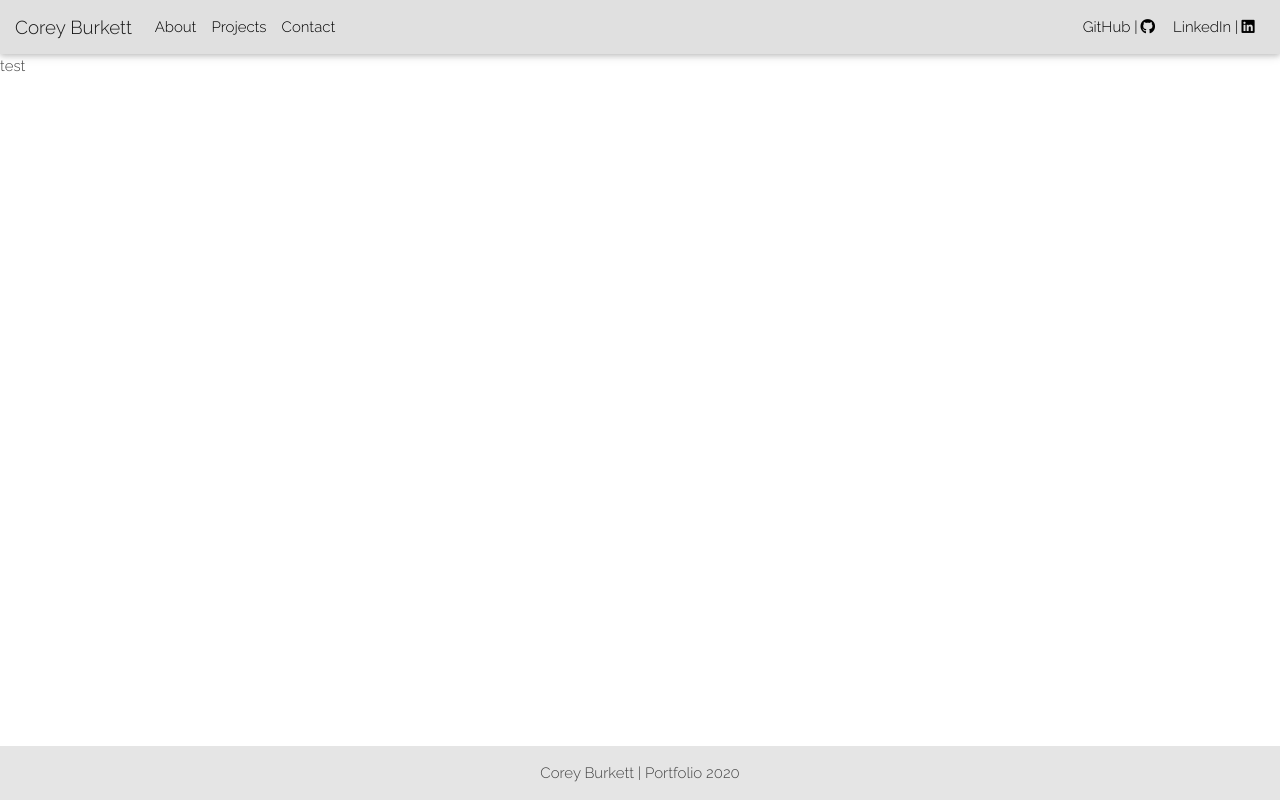
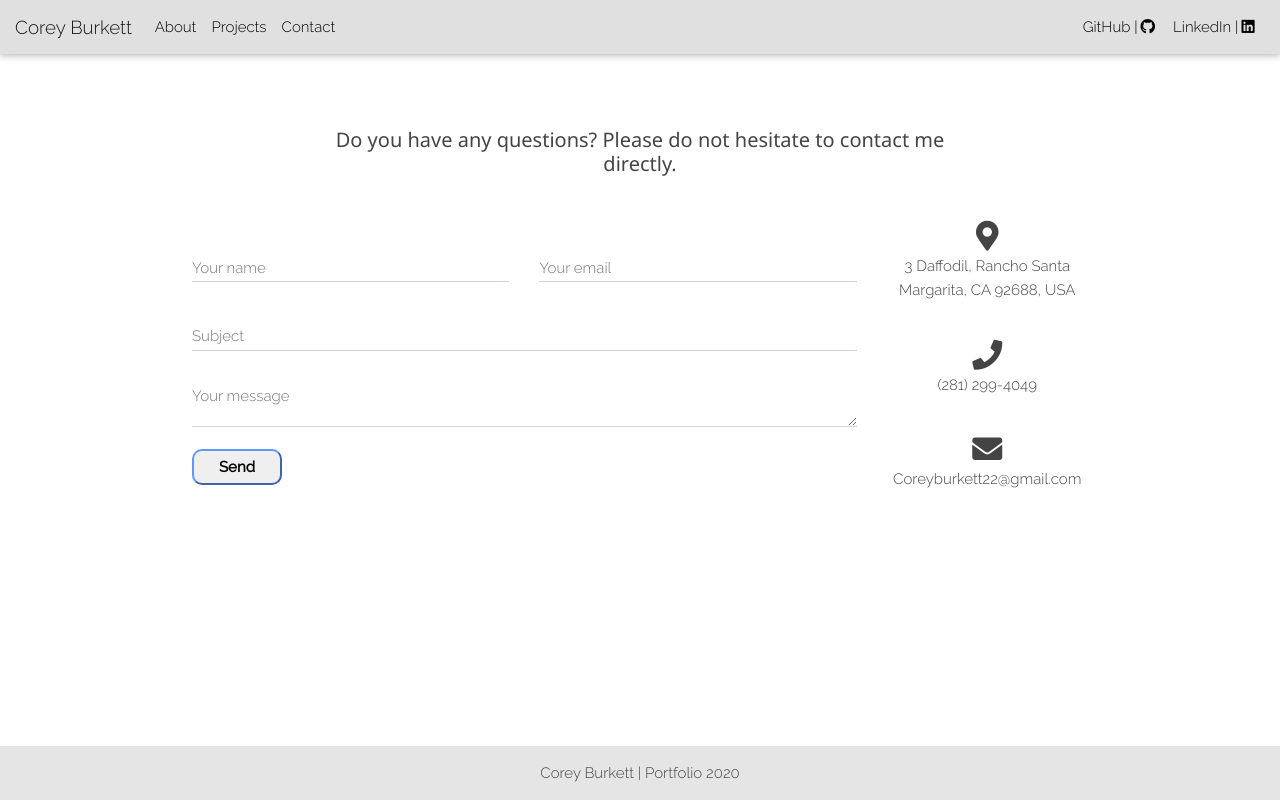
Before and after one commit to cburkett22/React-Portfolio, a React (Create React App) app: page /contact in a window 1280 px wide. Built offline with nearby package versions, Linux system fonts and the light colour scheme.

Commit message:
completed Contact tab with styling (need to add nodemailer)

```diff
--- a/package.json
+++ b/package.json
@@ -6,6 +6,7 @@
     "@testing-library/jest-dom": "^5.11.5",
     "@testing-library/react": "^11.1.0",
     "@testing-library/user-event": "^12.1.10",
+    "nodemailer": "^6.4.14",
     "react": "^17.0.1",
     "react-dom": "^17.0.1",
     "react-router-dom": "^5.2.0",
--- a/src/pages/Contact.js
+++ b/src/pages/Contact.js
@@ -1,12 +1,85 @@
 import React from "react";
+import "./contact-style.css";
+import Row from "../components/Row";
+import Col from "../components/Col";
 
-function Search() {
+const sectionStyle = {
+  paddingTop: "5%",
+  paddingLeft: "15%",
+  paddingRight: "15%"
+};
 
-    return (
-      <div>
-        <p>test</p>
-      </div>
-    );
+function Contact() {
+  return (
+    <div>
+      <Row>
+        <Col size="md-12">
+          <section class="mb-4" style={ sectionStyle }>
+            <h4 class="text-center w-responsive mx-auto mb-5">Do you have any questions? Please do not hesitate to contact me directly.</h4>
+            <div class="row">
+              <div class="col-md-9 mb-md-0 mb-5">
+                <form id="contact-form" name="contact-form" method="POST" action="send">
+                  <div class="row">
+                    <div class="col-md-6">
+                      <div class="md-form mb-0">
+                        <input type="text" id="name" name="name" class="form-control" />
+                        <label for="name" class="">Your name</label>
+                      </div>
+                    </div>
+                    <div class="col-md-6">
+                      <div class="md-form mb-0">
+                        <input type="text" id="email" name="email" class="form-control" />
+                        <label for="email" class="">Your email</label>
+                      </div>
+                    </div>
+                  </div>
+
+                  <div class="row">
+                    <div class="col-md-12">
+                      <div class="md-form mb-0">
+                        <input type="text" id="subject" name="subject" class="form-control" />
+                        <label for="subject" class="">Subject</label>
+                      </div>
+                    </div>
+                  </div>
+
+                  <div class="row">
+                    <div class="col-md-12">
+                      <div class="md-form">
+                        <textarea type="text" id="message" name="message" rows="2" class="form-control md-textarea"></textarea>
+                        <label for="message">Your message</label>
+                      </div>
+                    </div>
+                  </div>
+
+                  <div class="text-center text-md-left">
+                    <button type="submit" id="submit-btn">Send</button>
+                  </div>
+                </form>
+                <div class="status"></div>
+              </div>
+
+              <div class="col-md-3 text-center">
+                <ul class="list-unstyled mb-0">
+                  <li><i class="fas fa-map-marker-alt fa-2x"></i>
+                    <p>3 Daffodil, Rancho Santa Margarita, CA 92688, USA</p>
+                  </li>
+
+                  <li><i class="fas fa-phone mt-4 fa-2x"></i>
+                    <p>(281) 299-4049</p>
+                  </li>
+
+                  <li><i class="fas fa-envelope mt-4 fa-2x"></i>
+                    <p>Coreyburkett22@gmail.com</p>
+                  </li>
+                </ul>
+              </div>
+            </div>
+          </section>
+        </Col>
+      </Row>
+    </div>
+  );
 }
 
-export default Search;
+export default Contact;
--- a/src/pages/Projects.js
+++ b/src/pages/Projects.js
@@ -2,7 +2,7 @@ import React from "react";
 import Row from "../components/Row";
 import Col from "../components/Col";
 
-// Importing project
+// Importing project images
 import PitchitImg from "../img/pitchit.jpg";
 import BurgerImg from "../img/burger.jpg";
 import EmployeeTrackerImg from "../img/emptracker.png";
--- /dev/null
+++ b/src/pages/contact-style.css
@@ -0,0 +1,15 @@
+#submit-btn {
+    border-radius: 10px;
+    border-color: rgb(95, 151, 253);
+    padding-top: 4px;
+    padding-bottom: 4px;
+    padding-left: 25px;
+    padding-right: 25px;
+    font-weight: 600;
+}
+
+#submit-btn:hover {
+    background-color: rgb(95, 151, 253);
+    color: white;
+    box-shadow: 0 12px 16px 0 rgba(0,0,0,0.24), 0 17px 50px 0 rgba(0,0,0,0.19);
+}
```
Also changed, not shown: 2 other files (tests, documents, lock files or other folders).
